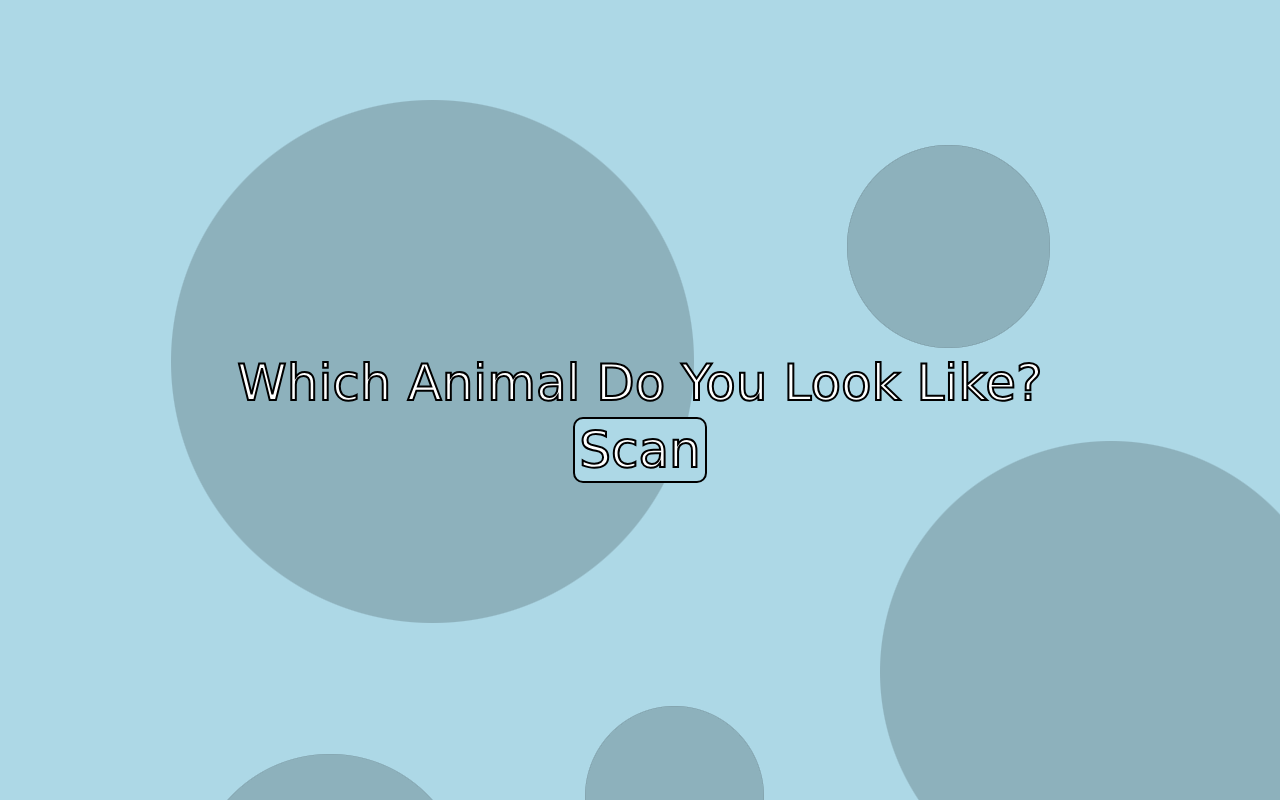
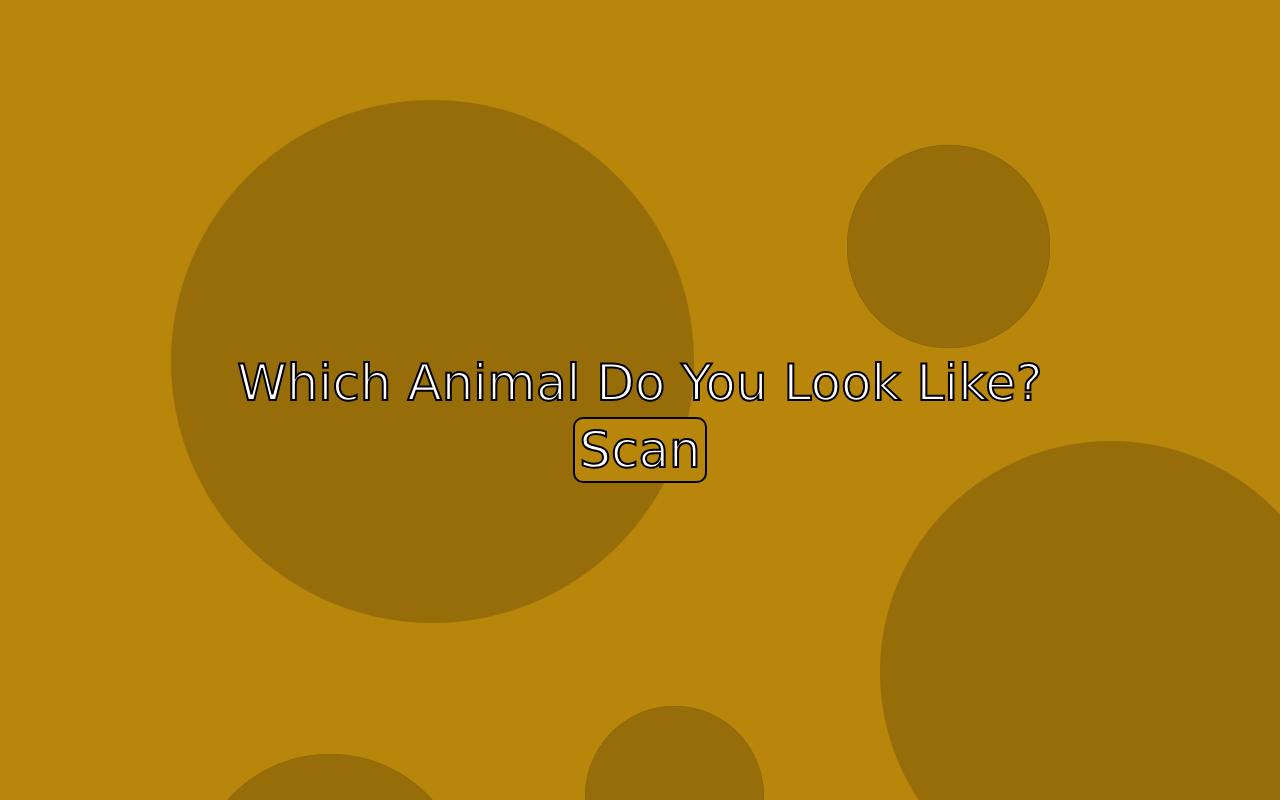
Before and after one commit to benjxia/animalface, a React (Create React App) app: page / in a window 1280 px wide. Built offline with nearby package versions, Linux system fonts and the light colour scheme.

Commit message:
more colors and reorganization
moved styles.css to main src folder and added a few more colors to the random background color pool

```diff
--- a/src/styles/index.css
+++ b/src/index.css
@@ -1,5 +1,5 @@
 body {
-  background-image:url(../assets/background.png);
+  background-image:url(./assets/background.png);
   margin: 0;
   font-family: -apple-system, BlinkMacSystemFont, 'Segoe UI', 'Roboto', 'Oxygen',
     'Ubuntu', 'Cantarell', 'Fira Sans', 'Droid Sans', 'Helvetica Neue',
--- a/src/index.js
+++ b/src/index.js
@@ -1,6 +1,6 @@
 import React from 'react';
 import ReactDOM from 'react-dom';
-import './styles/index.css';
+import './index.css';
 import App from './App';
 import reportWebVitals from './reportWebVitals';
 
--- a/src/simple_scripts/randcolor.js
+++ b/src/simple_scripts/randcolor.js
@@ -1,4 +1,4 @@
 export function randColor(){
-    var quotes = ["red","green", "pink","lightblue", "royalblue"]; //generates random color from a list to be used as background
+    var quotes = ["lightsalmon","darkorchid","green", "pink","lightblue", "skyblue","darkgoldenrod","limegreen","olive","mediumaquamarine"]; //generates random color from a list to be used as background
     return quotes[Math.floor(Math.random()*quotes.length)];
 }
```
